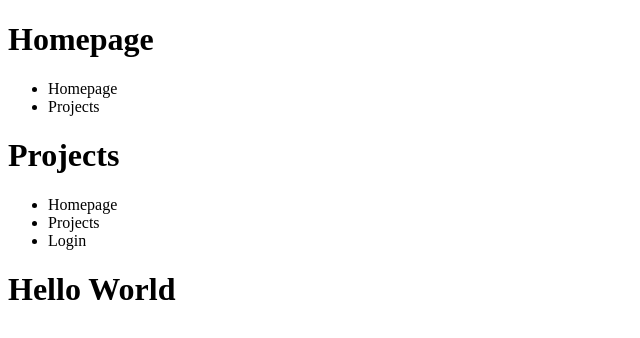
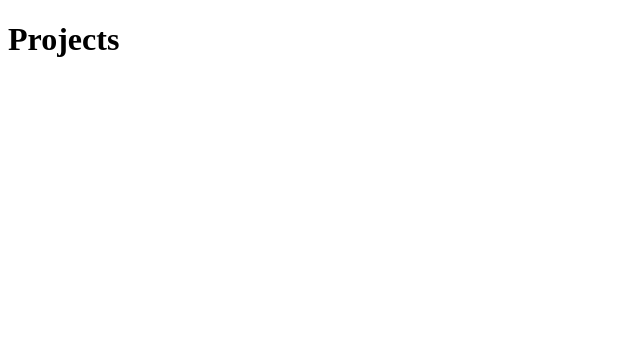
Before and after one commit to AntonioNtV/goStack-module01-react, a React app: page / in a window 1280 px wide. Shown: the top 338 px of the page, without its empty margins (0-640 px from the left). Built offline with nearby package versions, Linux system fonts and the light colour scheme.

Commit message:
Simplificando o projeo

```diff
--- a/src/App.js
+++ b/src/App.js
@@ -4,25 +4,12 @@ import Header from './components/Header'
  * Principais conceitos do react
  * Componente
  * Propriedade
- * Estado
+ * Estado & Imutabilidade
  */
 function App() {
     return (
         <>
-        <Header title="Homepage">
-            <ul>
-                <li>Homepage</li>
-                <li>Projects</li>
-            </ul>
-        </Header>
-        <Header title="Projects">
-            <ul>
-                <li>Homepage</li>
-                <li>Projects</li>
-                <li>Login</li>
-            </ul>
-        </Header>
-        <h1>Hello World</h1>
+        <Header title="Projects"/>
         </>
     )
 }
--- a/src/components/Header.js
+++ b/src/components/Header.js
@@ -1,11 +1,10 @@
 import React from 'react'
 
-export default function Header({title, children}) {
+export default function Header({title}) {
 
     return (
         <header>
             <h1>{title}</h1>
-            {children}
         </header>
     )
 }
```
